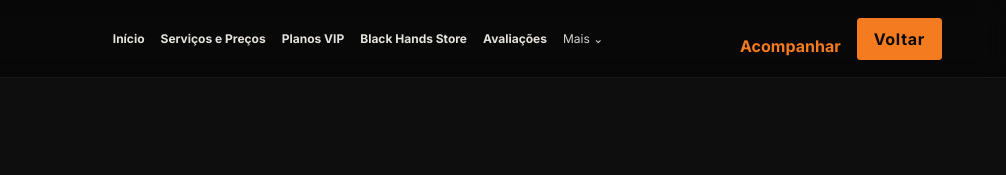
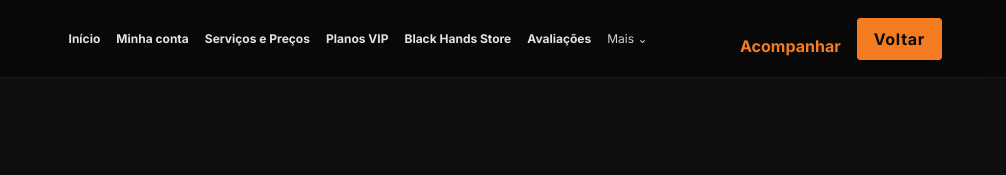
Before and after one commit to lhdias777-boop/barbeariablackhands, a website: page agendar.html in a window 1280 px wide. Shown: the top 175 px of the page, 274-1280 px from the left. Drawn offline with nearby package versions, Linux system fonts and the light colour scheme; a web font is replaced by a local one.

Commit message:
Connect customer account to site and VIP

```diff
--- a/agendar.html
+++ b/agendar.html
@@ -13,7 +13,7 @@
 <header class="topbar">
 <a aria-label="Voltar para Black Hands" class="brand" href="index.html"><img alt="Black Hands Barber Shop" class="brand-official" src="logo-oficial-black-hands.jpg"/><span><strong>BLACK HANDS</strong><small>BARBER SHOP</small></span></a>
 <nav aria-label="Menu principal" class="main-nav">
-<a href="index.html#inicio">Início</a>
+<a href="index.html#inicio">Início</a><a href="conta.html">Minha conta</a>
 <a href="servicos.html">Serviços e Preços</a>
 <a href="planos-vip.html">Planos VIP</a>
 <a href="loja.html">Black Hands Store</a>
```
